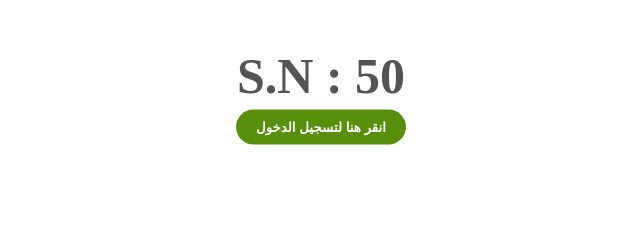
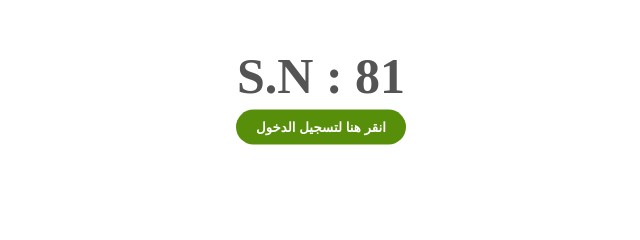
Before and after one commit to ALEmadTransport/account_81, a plain HTML site: page index.html in a window 1280 px wide. Shown: the part 273-513 px from the top of the page, 319-959 px from the left. Drawn offline with Linux system fonts and the light colour scheme.

Commit message:
Update index.html

```diff
--- a/index.html
+++ b/index.html
@@ -49,7 +49,7 @@
 
 <body>
     <img src="background.png" alt="">
-    <span class="sn-label">S.N : 50</span>
+    <span class="sn-label">S.N : 81</span>
     <br>
     <br>
     <br>
```
